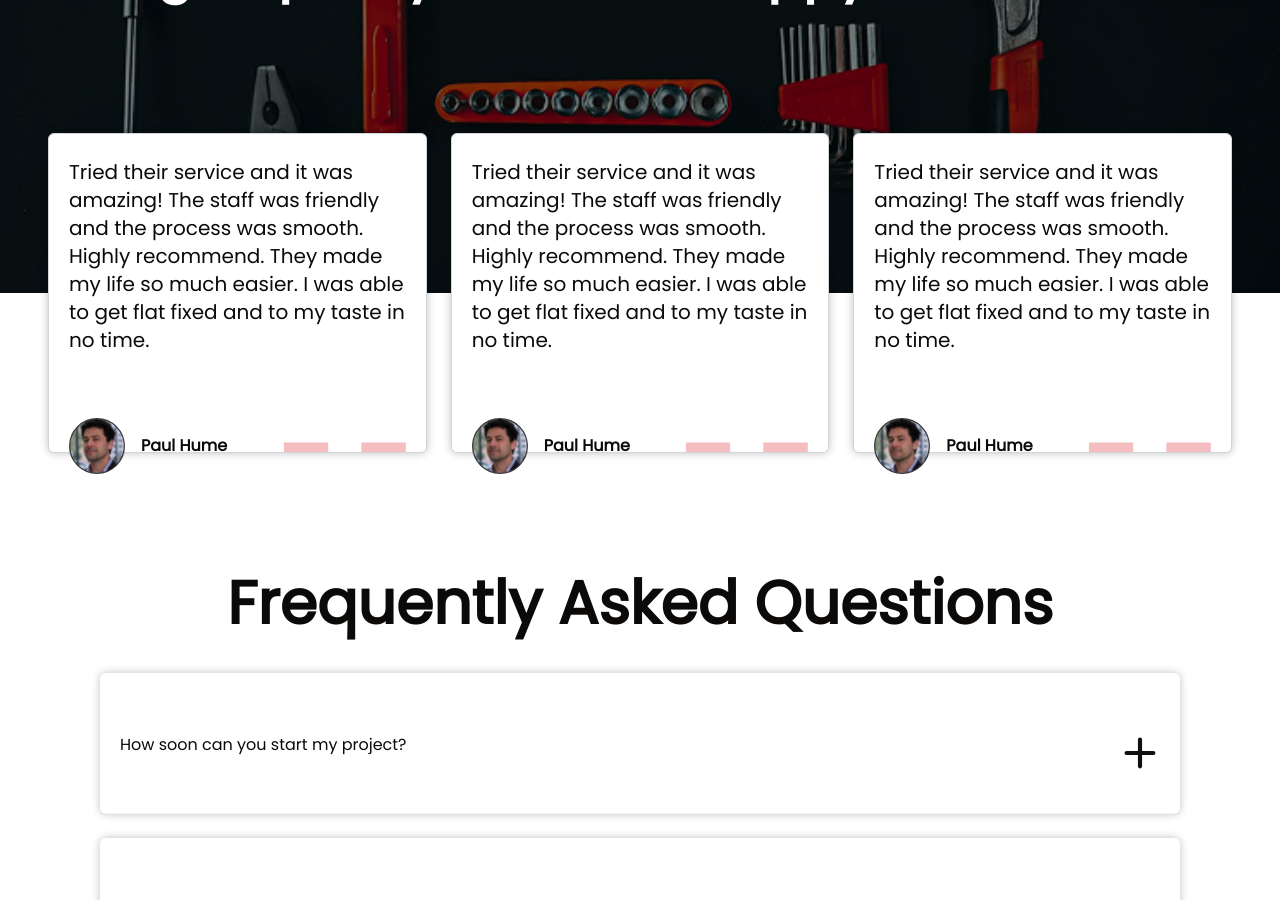
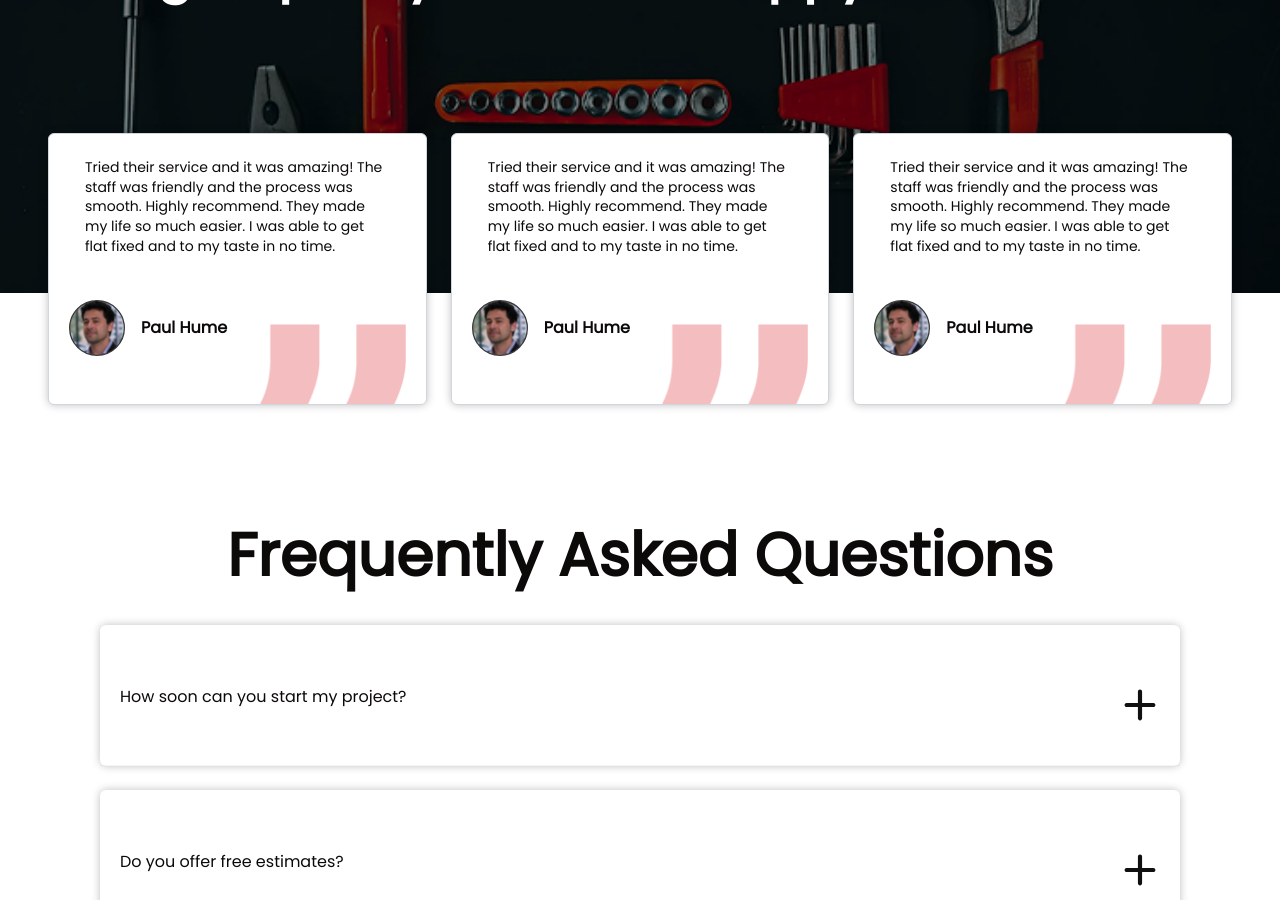
Before and after one commit to akinwale01/JMG-Handy-Man, a Next.js app: page / in a window 1280 px wide. Shown: the part 4260-5160 px from the top of the page. Built offline with nearby package versions, Linux system fonts and the light colour scheme.

Commit message:
Add files via upload

```diff
--- a/src/app/components/AutoScrollCards.tsx
+++ b/src/app/components/AutoScrollCards.tsx
@@ -57,19 +57,19 @@ export default function AutoScrollCards() {
         {[1, 2, 3].map((i) =>(
             <div
                 key={i}
-                className="flex-shrink-0 snap-center h-80 w-full  pl-5 pr-5 flex flex-col items-start gap-4 rounded-sm bg-white shadow-[0_0_8px_0_rgba(0,0,0,0.25)] justify-center border border-gray-300"
+                className="flex-shrink-0 snap-center h-80 w-full  pl-5 pr-5 flex flex-col items-start gap-4 rounded-sm bg-white shadow-[0_0_8px_0_rgba(0,0,0,0.25)] justify-center border border-gray-300 lg:h-68"
             >
 
-                <p className="text-base font-normal pt-6 md:text-xl">
+                <p className="text-base font-normal pt-6 md:text-xl lg:text-[14px] px-4">
                 Tried their service and it was amazing! The staff was friendly and the process was smooth. Highly recommend. They made my life so much easier. I was able to get flat fixed and to my taste in no time.
                 </p>
 
-                <div className='flex gap-4 items-center pt-12'>
+                <div className='flex gap-4 items-center pt-10 lg:pt-7'>
                     <div className="bg-[url('/assets/icons/Ellipse1.svg')] w-14 h-14 bg-cover" />
                     <p className='text-base font-semibold pr-3'>Paul Hume</p>
 
                 </div>
-                <div className="bg-[url('/assets/images/Rectangle11.png')] w-36 h-36 bg-cover ml-auto -mt-12"/>
+                <div className="bg-[url('/assets/images/Rectangle11.png')] w-36 h-36 bg-cover ml-auto -mt-12 lg:w-40 lg:h-20"/>
 
 
             </div>
```
